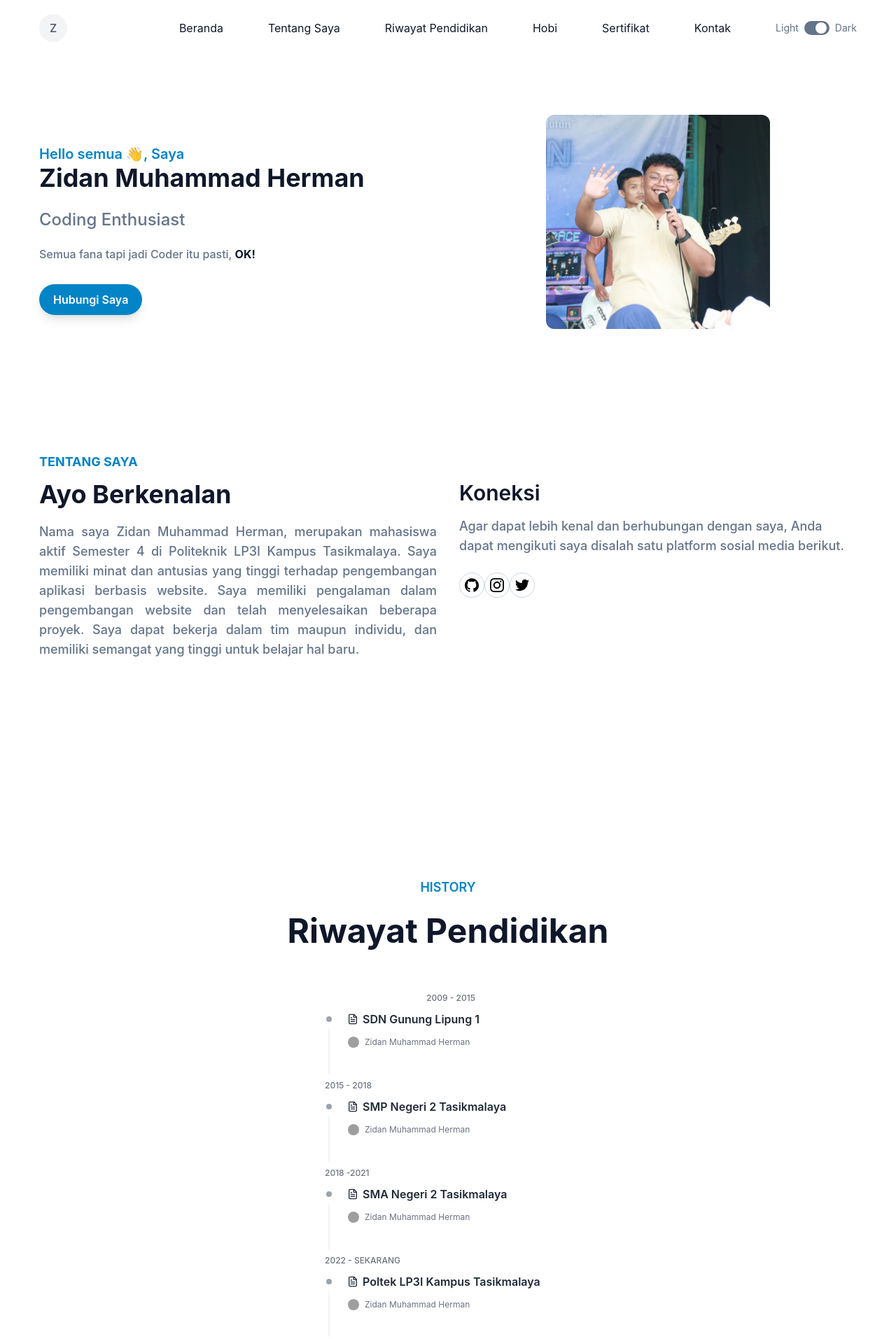
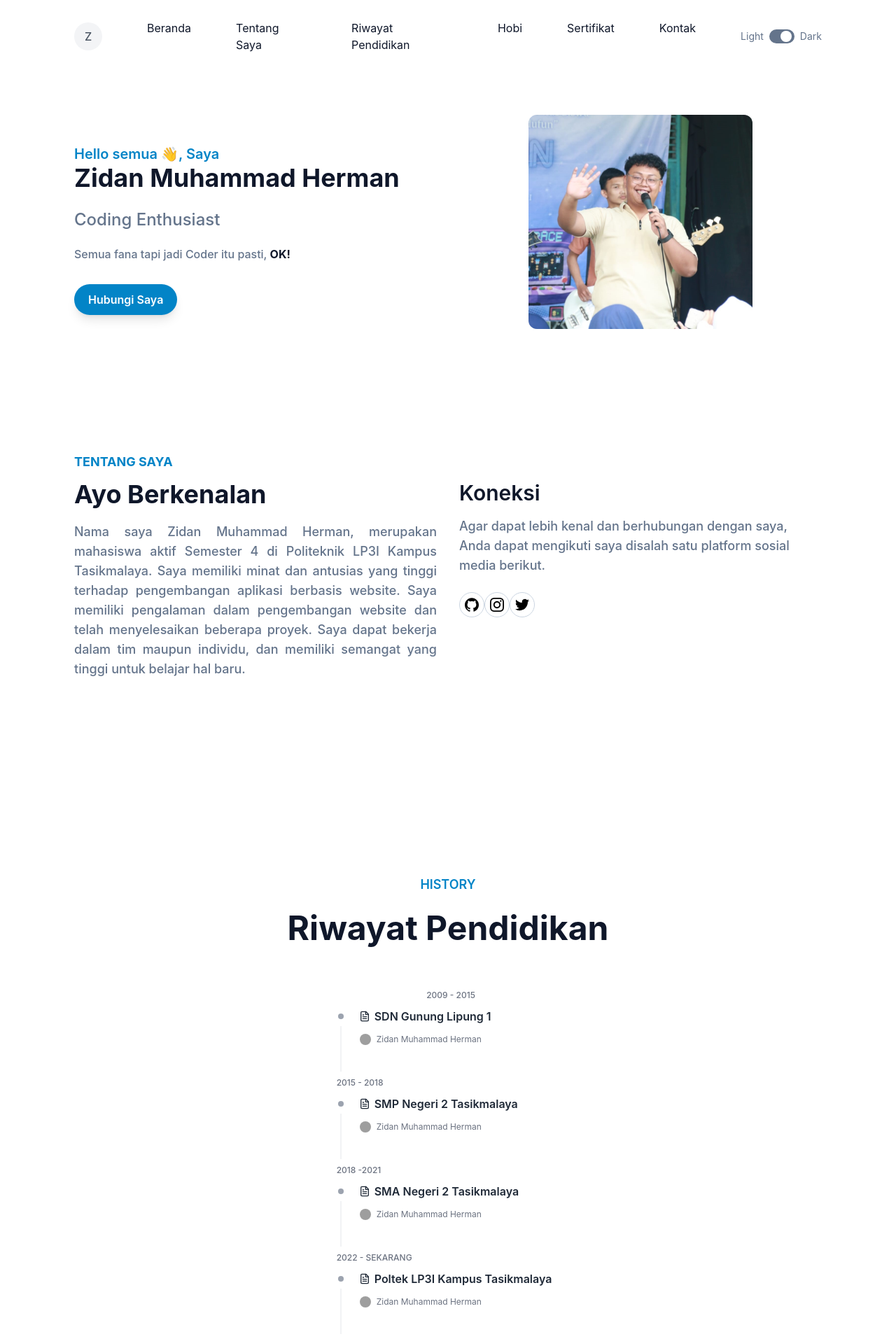
Before and after one commit to bangzydn/bangdan.github.io, a website: page index.html in a window 1280 px wide. Shown: the top 1913 px of the page at 70% size. Drawn offline with nearby package versions, Linux system fonts and the light colour scheme; grey boxes are pictures that could not be loaded.

Commit message:
update 2

```diff
--- a/index.html
+++ b/index.html
@@ -81,8 +81,8 @@
     <!-- Navbar Header End -->
 
     <!-- Hero Section Start -->
-    <section id="home" class="pt-32 dark:bg-dark">
-      <div class="container home_container" data-aos="fade-right" data-aos-delay="600" data-aos-once="true">
+    <section id="home" class="pt-32 dark:bg-dark" data-aos="fade-right" data-aos-delay="600" data-aos-once="true">
+      <div class="container home_container">
         <div class="flex flex-wrap">
           <div class="w-full self-center px-4 lg:w-1/2">
             <h1 class="text-base font-semibold text-primary md:text-xl">Hello semua 👋, Saya <span class="block text-4xl font-bold text-dark dark:text-white lg:text-4xl">Zidan Muhammad Herman</span></h1><br>
@@ -158,7 +158,7 @@
       </div>
     </section>
     <!-- About Riwayat Pendidikan -->
-    <section id="riwayatp" class="pb-32 pt-36 dark:bg-dark">
+    <section id="riwayatp" class="pb-32 pt-28 dark:bg-dark">
       <div class="container riwayat_container" data-aos="fade-right" data-aos-delay="300">
         <div class="w-full px-4">
           <div class="mx-auto mb-16 max-w-xl text-center">
--- a/tailwind.config.js
+++ b/tailwind.config.js
@@ -5,7 +5,7 @@ module.exports = {
   theme: {
     container: {
       center: true,
-      padding: "40px",
+      padding: "90px",
     },
     extend: {
       colors: {
```
Also changed, not shown: dist/output.css.
